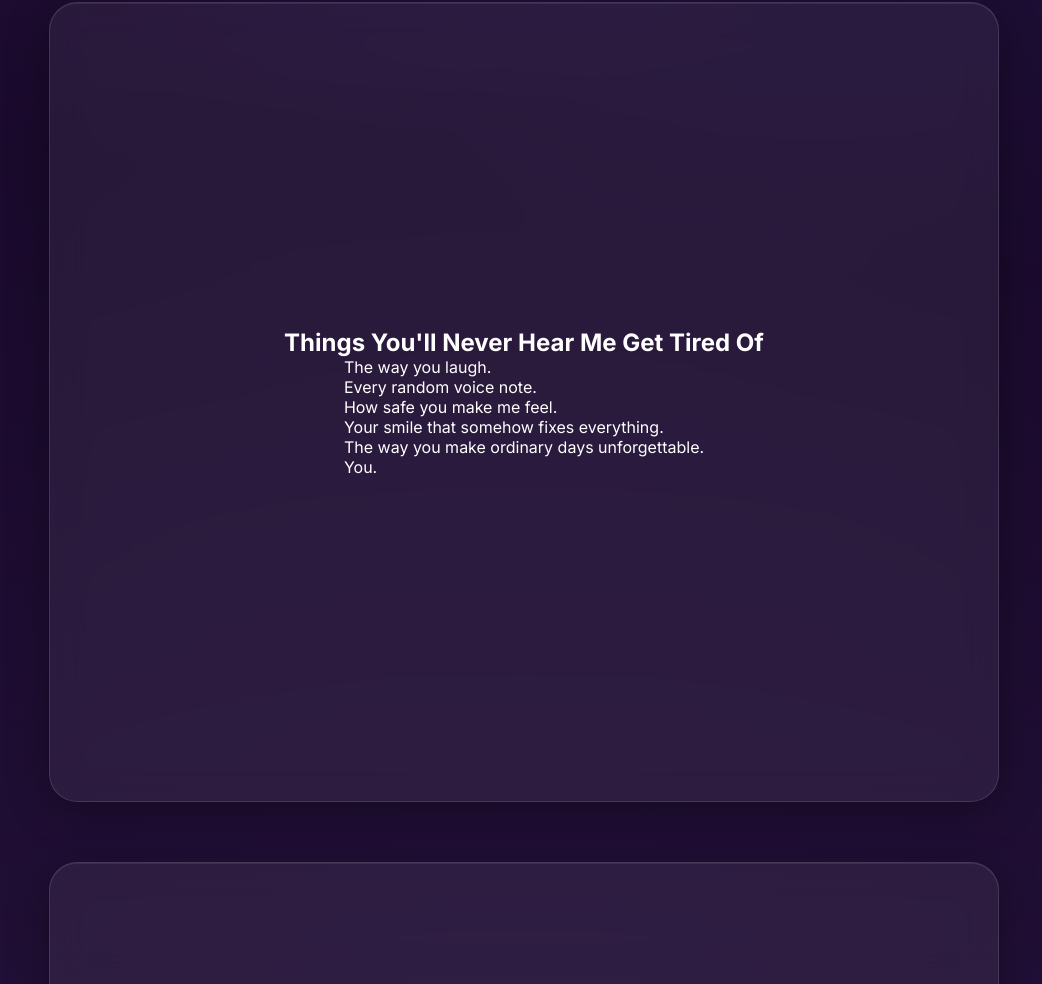
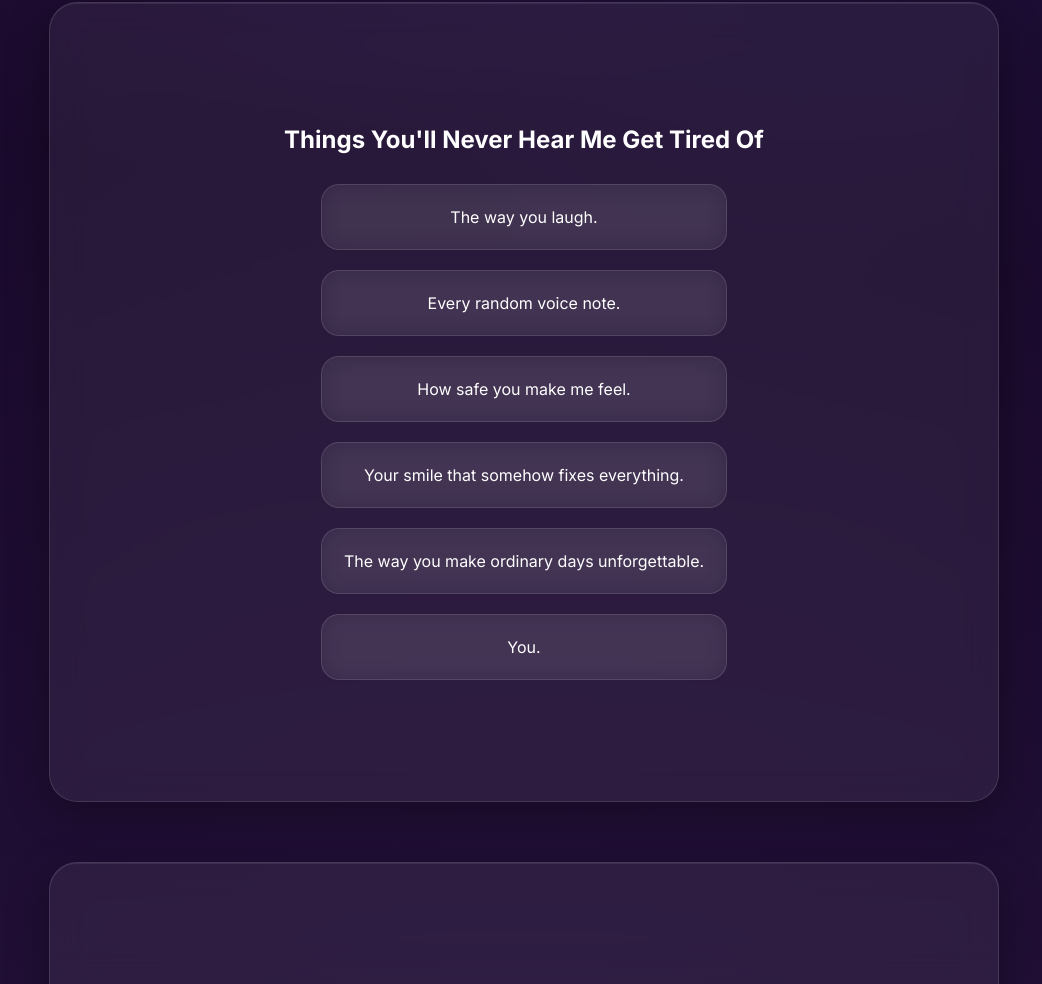
Before and after one commit to Mahihihihihi/Love, a plain HTML site: page index.html in a window 1280 px wide. Shown: the part 2578-3562 px from the top of the page, without its empty margins (116-1158 px from the left). Drawn offline with nearby package versions, Linux system fonts and the light colour scheme.

Commit message:
Update style.css

```diff
--- a/style.css
+++ b/style.css
@@ -565,3 +565,44 @@ opacity:1;
 transform:translateY(0);
 
 }
+.reasons{
+
+display:grid;
+
+grid-template-columns:repeat(auto-fit,minmax(220px,1fr));
+
+gap:20px;
+
+margin-top:30px;
+
+}
+
+.reason{
+
+background:rgba(255,255,255,.06);
+
+border:1px solid rgba(255,255,255,.12);
+
+padding:22px;
+
+border-radius:18px;
+
+text-align:center;
+
+transition:.35s;
+
+backdrop-filter:blur(12px);
+
+cursor:pointer;
+
+}
+
+.reason:hover{
+
+transform:translateY(-8px) scale(1.03);
+
+box-shadow:0 0 30px rgba(168,85,247,.35);
+
+background:rgba(255,255,255,.1);
+
+}
```
